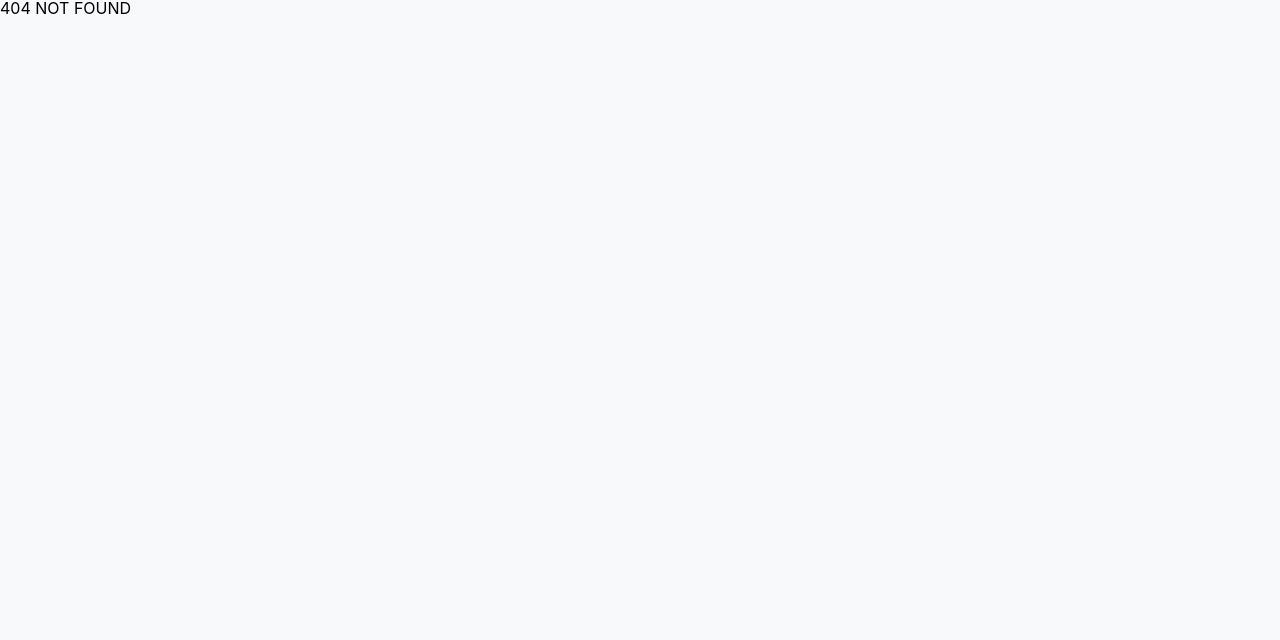
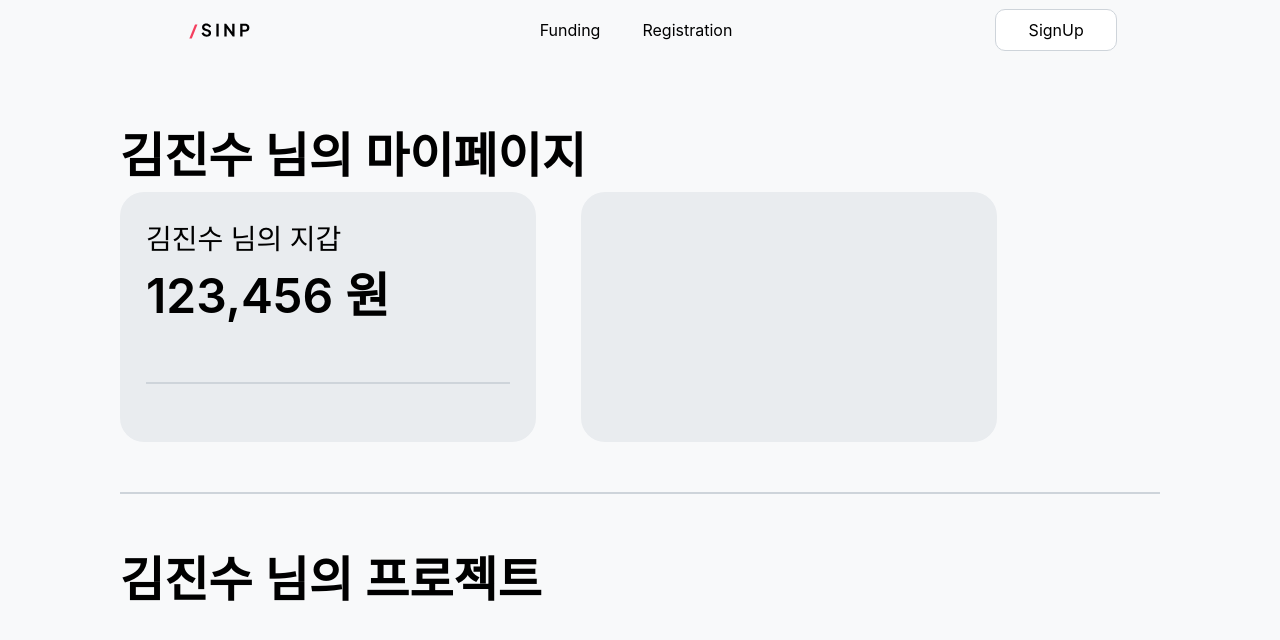
Before and after one commit to setkies/Something-Hilarious-Frontend, a React (Create React App) app: page /mypage in a window 1280 px wide. Before the commit this address had no page. Shown: the top 640 px of the page. Built offline with nearby package versions, Linux system fonts and the light colour scheme.

Commit message:
ADD :: 마이페이지 지갑

```diff
--- a/src/App.tsx
+++ b/src/App.tsx
@@ -6,6 +6,7 @@ import Funding from 'pages/Fundings';
 import Detail from 'pages/Detail';
 import { RecoilRoot } from 'recoil';
 import Modal from 'components/Modal';
+import MyPage from 'pages/MyPage';
 
 const App = () => {
   return (
@@ -17,6 +18,7 @@ const App = () => {
           <Route path='/signup' element={<SignUp />} />
           <Route path='/funding' element={<Funding />} />
           <Route path='/detail/:id' element={<Detail />} />
+          <Route path='/mypage' element={<MyPage />} />
           <Route path='*' element={<>404 NOT FOUND</>} />
         </Routes>
       </BrowserRouter>
--- a/src/fixtures/funding.dummy.ts
+++ b/src/fixtures/funding.dummy.ts
@@ -4,7 +4,7 @@ interface FundingData {
   id: number;
   people: number;
   fundraising: number;
-  author: string; // 'author' 속성 추가
+  author: string;
 }
 
 const dummyData: FundingData[] = [
--- /dev/null
+++ b/src/pages/MyPage/index.tsx
@@ -0,0 +1,26 @@
+import Header from 'components/Header';
+import * as S from './style';
+import dummyData from 'fixtures/funding.dummy';
+
+const MyPage = () => {
+  return (
+    <S.Contaienr>
+      <Header />
+      <S.Contents>
+        <S.Title>{dummyData[0].author} 님의 마이페이지</S.Title>
+        <S.Wallets>
+          <S.Wallet>
+            <S.WalletTitle>{dummyData[0].author} 님의 지갑</S.WalletTitle>
+            <S.Money>123,456 원</S.Money>
+            <S.Horizon />
+          </S.Wallet>
+          <S.Wallet></S.Wallet>
+        </S.Wallets>
+        <S.Horizon />
+        <S.Title>{dummyData[0].author} 님의 프로젝트</S.Title>
+      </S.Contents>
+    </S.Contaienr>
+  );
+};
+
+export default MyPage;
--- /dev/null
+++ b/src/pages/MyPage/style.ts
@@ -0,0 +1,51 @@
+import styled from 'styled-components';
+import { font } from 'styles/font';
+import theme from 'styles/theme';
+
+export const Contaienr = styled.div`
+  width: 100vw;
+  height: 100vh;
+`;
+
+export const Contents = styled.div`
+  width: 100%;
+  padding: 60px 120px;
+  box-sizing: border-box;
+`;
+
+export const Title = styled.h1`
+  ${font.$H1};
+`;
+
+export const Wallets = styled.div`
+  width: 100%;
+  height: 250px;
+  display: flex;
+  gap: 45px;
+`;
+
+export const Wallet = styled.div`
+  width: 40%;
+  height: 100%;
+  background-color: ${theme.grey[200]};
+  border-radius: 24px;
+  padding: 26px;
+  box-sizing: border-box;
+`;
+
+export const WalletTitle = styled.h1`
+  ${font.$Body1};
+  background: none;
+`;
+
+export const Money = styled.h2`
+  ${font.$H1};
+  background: none;
+`;
+
+export const Horizon = styled.div`
+  width: 100%;
+  height: 2px;
+  background-color: ${theme.grey[400]};
+  margin: 50px 0;
+`;
```
